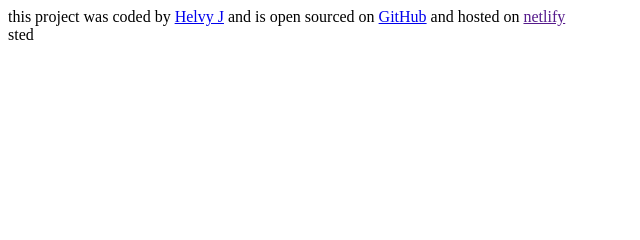
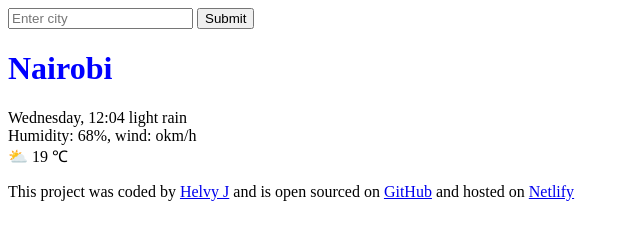
Before and after one commit to HelvyJ/weather-hmwk, a plain HTML site: page index.html in a window 1280 px wide. Shown: the whole page, without its empty margins (0-640 px from the left). Drawn offline with Linux system fonts and the light colour scheme.

Commit message:
added data to html and created css file

```diff
--- a/index.html
+++ b/index.html
@@ -4,17 +4,35 @@
     <meta charset="UTF-8" />
     <meta name="viewport" content="width=device-width, initial-scale=1.0" />
     <title>Adie's weather app</title>
+    <link rel="stylesheet" href="style.css" />
   </head>
   <body>
+    <header>
+      <form>
+        <input type="search" placeholder="Enter city" required />
+        <input type="submit" label="submit" />
+      </form>
+    </header>
+    <main>
+      <h1>Nairobi</h1>
+      <p>
+        Wednesday, 12:04 light rain
+        <br />
+        Humidity: 68%, wind: okm/h<br />
+        ⛅ 19 ℃
+      </p>
+    </main>
     <footer>
-      this project was coded by
-      <a href="https://github.com/HelvyJ" taret="_blank">Helvy J</a> and is open
-      sourced on
+      This project was coded by
+      <a href="https://github.com/HelvyJ" target="_blank">Helvy J</a> and is
+      open sourced on
       <a href="https://github.com/HelvyJ/weather-hmwk" target="_blank">
         GitHub</a
       >
-      and hosted on <a href="" target="_blank"> netlify</a>
+      and hosted on
+      <a href="https://sage-bombolone-a23797.netlify.app/" target="_blank">
+        Netlify</a
+      >
     </footer>
-    sted
   </body>
 </html>
--- /dev/null
+++ b/style.css
@@ -0,0 +1,3 @@
+h1 {
+  color: blue;
+}
```
